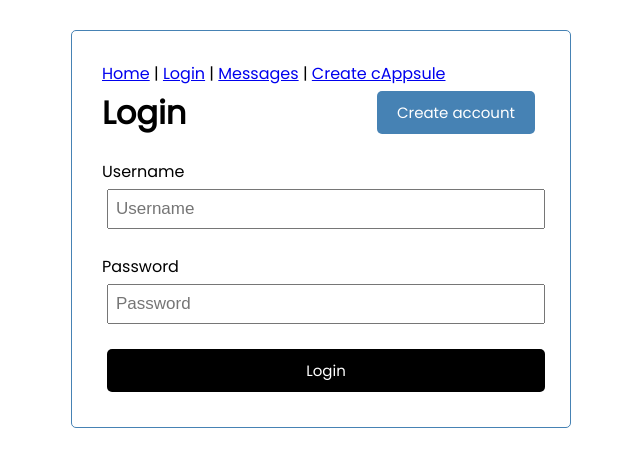
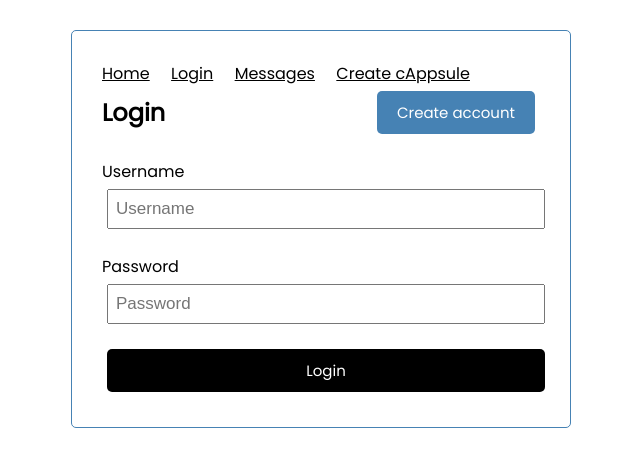
Before and after one commit to De4aber/full-stack-frontend, a React (Create React App) app: page /login in a window 1280 px wide. Shown: the top 466 px of the page, without its empty margins (319-959 px from the left). Built offline with nearby package versions, Linux system fonts and the light colour scheme.

Commit message:
gjort det lækkert

```diff
--- a/src/components/Cappsules.js
+++ b/src/components/Cappsules.js
@@ -4,6 +4,7 @@ const Cappsules = ({cappsules, onDelete, onOpen}) => {
 
   return (
       <>
+          <h2>Double click to open message</h2>
           {
               cappsules.map((cappsule) => (
                   <Cappsule key={cappsule.id}
--- a/src/components/Login.js
+++ b/src/components/Login.js
@@ -1,22 +1,15 @@
 import Button from "./Button";
 import PropTypes from "prop-types";
+import LoginUI from "./LoginUI";
 
-const Login = ({ showCreateUser, onShowCreate, title }) => {
+const Login = ({ showCreateUser, onShowCreate}) => {
 
     return (
         <div className='header'>
-            <h1>{title}</h1>
+            <h2>{showCreateUser ? 'Create account' : 'Login'}</h2>
             <Button text={showCreateUser ? 'Login' : 'Create account'} onClick={onShowCreate}/>
         </div>
     )
 }
 
-Login.defaultProps = {
-    title: 'Login',
-}
-
-Login.propTypes = {
-    title: PropTypes.string.isRequired,
-}
-
 export default Login
--- a/src/components/Navbar.js
+++ b/src/components/Navbar.js
@@ -2,10 +2,10 @@ const Navbar = () => {
     return (
         <nav className="navbar">
             <div className="links">
-                <a href="/">Home</a> |
-                { } <a href="/login">Login</a> |
-                { } <a href="/messages">Messages</a> |
-                { } <a href="/createcappsule">Create cAppsule</a>
+                <a href="/">Home</a> &nbsp;
+                &nbsp; <a href="/login">Login</a> &nbsp;
+                &nbsp; <a href="/messages">Messages</a> &nbsp;
+                &nbsp; <a href="/createcappsule">Create cAppsule</a>
             </div>
         </nav>
     )
--- a/src/index.css
+++ b/src/index.css
@@ -18,6 +18,11 @@ body {
   border: 1px solid steelblue;
   padding: 30px;
   border-radius: 5px;
+}
+
+.navbar a{
+  font-family: inherit;
+  color: black;
 }
 
 .header {
```
